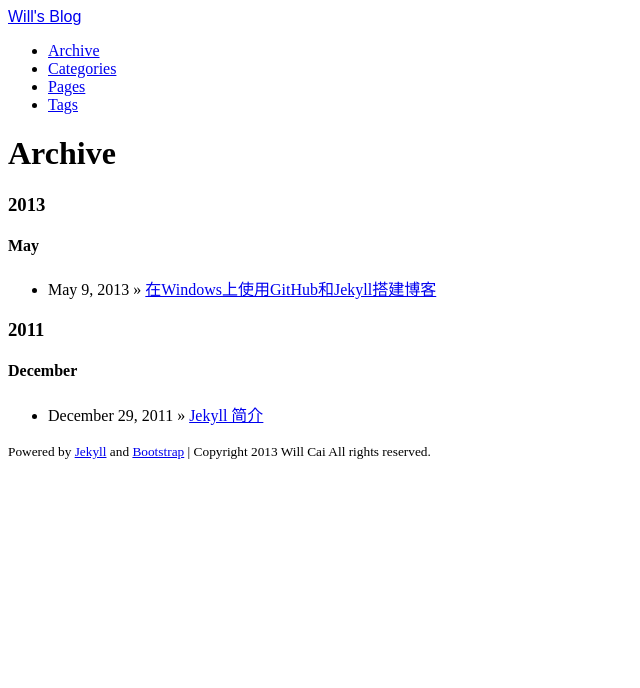
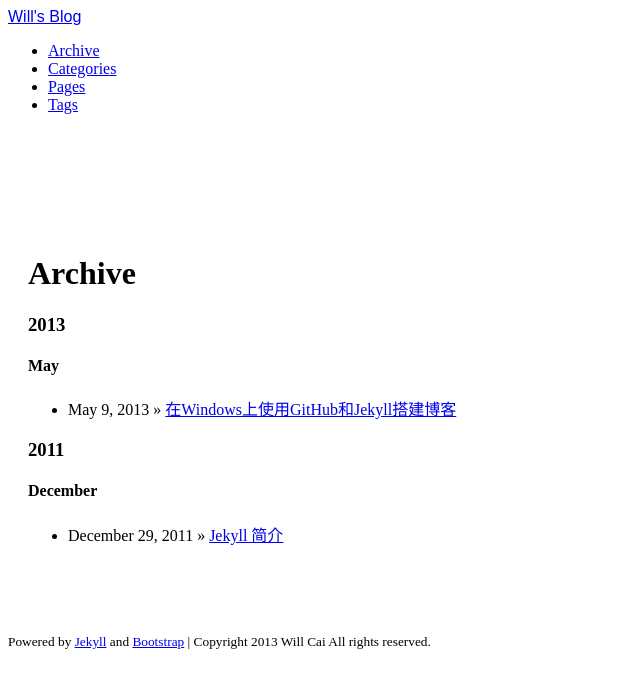
Before and after one commit to hantconny/hantconny.github.io, a Jekyll site: the page built from archive.html, in a window 1280 px wide. Shown: the top 688 px of the page, without its empty margins (0-640 px from the left). Built offline with Jekyll 4.4.1, drawn with Linux system fonts in a browser that asks for light colours.

Commit message:
Update default.html

```diff
--- a/_includes/themes/twitter/default.html
+++ b/_includes/themes/twitter/default.html
@@ -63,7 +63,7 @@
       <div class="content">
         <div class="span12">
           <div class="row-fluid">-->
-            <div class="content span10 offset1">{{ content }}</div>
+            <div id="content-container" class="content">{{ content }}</div>
           <!--</div>
         </div>
       </div>
```
